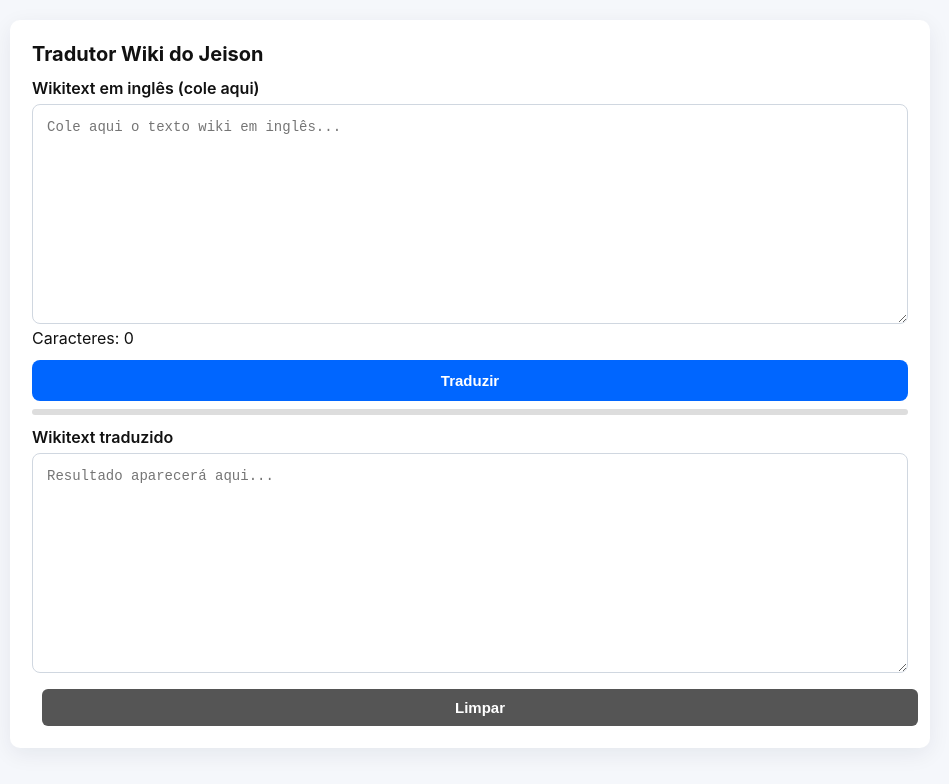
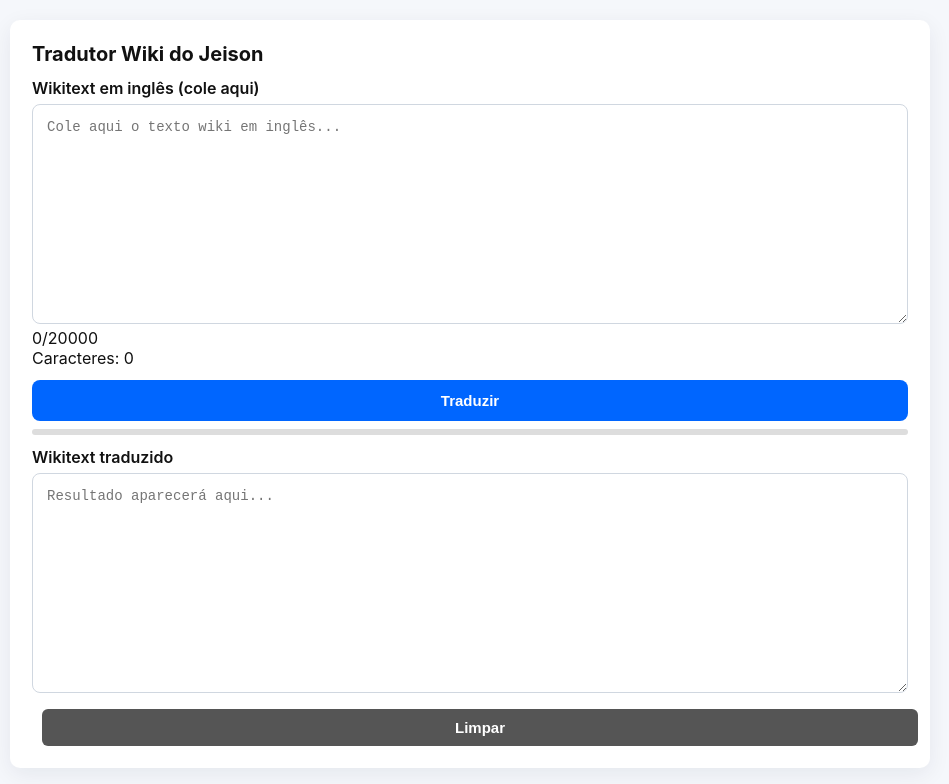
Before and after one commit to jeisongomes/tradutorwiki, a plain HTML site: page index.html in a window 1280 px wide. Shown: the whole page, without its empty margins (170-1119 px from the left). Drawn offline with Linux system fonts and the light colour scheme.

Commit message:
Add character counter to input section

```diff
--- a/index.html
+++ b/index.html
@@ -12,6 +12,7 @@
 
     <label for="input">Wikitext em inglês (cole aqui)</label>
     <textarea id="inputText" placeholder="Cole aqui o texto wiki em inglês..."></textarea>
+    <div id="charCounter">0/20000</div>
     <div id="charCount">Caracteres: 0</div>
 
     <button id="translateBtn">Traduzir</button>
```
